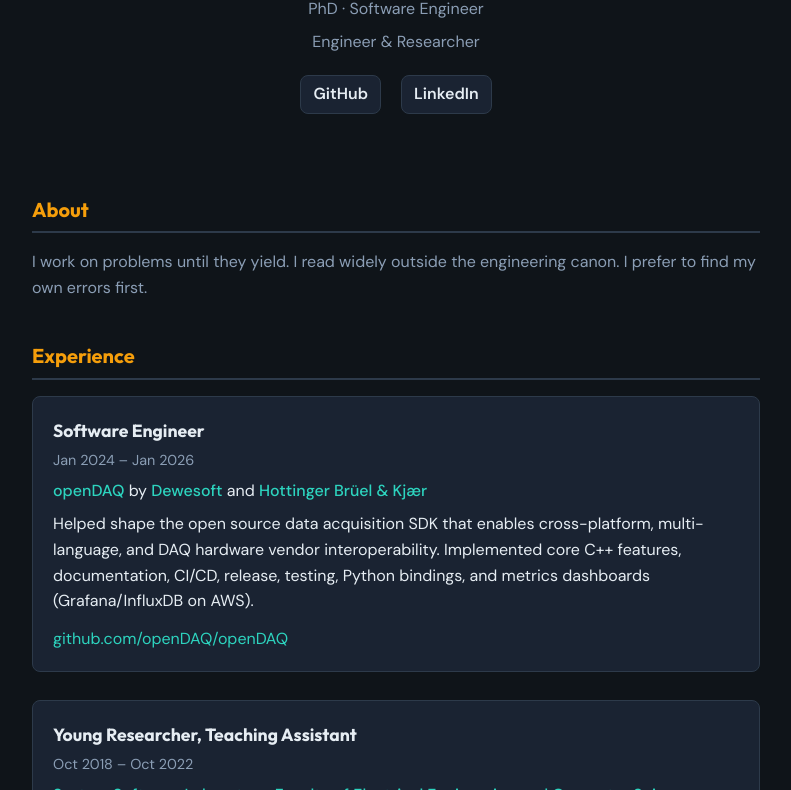
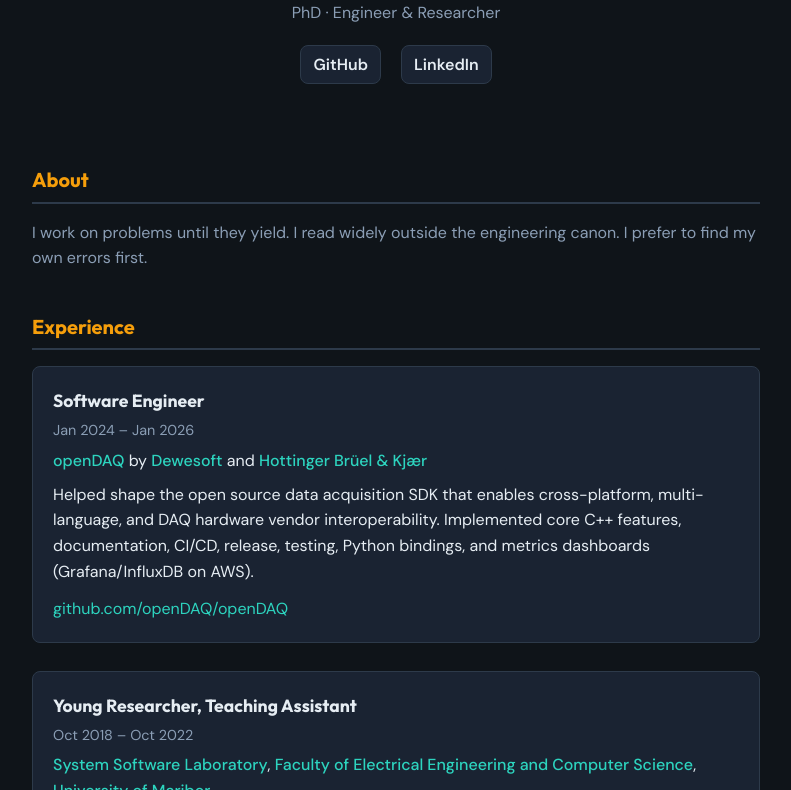
Before and after one commit to aljazfrancic/aljazfrancic.github.io, a plain HTML site: page index.html in a window 1280 px wide. Shown: the part 310-1100 px from the top of the page, without its empty margins (244-1035 px from the left). Drawn offline with Linux system fonts and the light colour scheme.

Commit message:
Merge hero title into tagline and remove related CSS styling

```diff
--- a/index.html
+++ b/index.html
@@ -15,8 +15,7 @@
     <header class="hero">
       <img src="assets/avatar.jpg" alt="Aljaž Frančič" class="hero__avatar" width="160" height="160">
       <h1 class="hero__name">Aljaž Frančič</h1>
-      <p class="hero__title">PhD · Software Engineer</p>
-      <p class="hero__tagline">Engineer & Researcher</p>
+      <p class="hero__tagline">PhD · Engineer &amp; Researcher</p>
       <nav class="hero__links">
         <a href="https://github.com/aljazfrancic" rel="noopener noreferrer" target="_blank">GitHub</a>
         <a href="https://www.linkedin.com/in/aljazfrancic" rel="noopener noreferrer" target="_blank">LinkedIn</a>
--- a/styles.css
+++ b/styles.css
@@ -87,12 +87,6 @@ a:focus-visible {
   animation: heroSlide 0.8s ease-out 0.1s both;
 }
 .hero__name { animation: heroSlide 0.6s ease-out 0.2s both; }
-.hero__title {
-  font-size: 1rem;
-  color: var(--text-muted);
-  margin: 0.25rem 0 0.5rem;
-  animation: heroSlide 0.6s ease-out 0.3s both;
-}
 .hero__tagline {
   font-size: 1rem;
   color: var(--text-muted);
@@ -315,6 +309,6 @@ a:focus-visible {
 }
 
 @media (prefers-reduced-motion: reduce) {
-  .hero, .hero__avatar, .hero__name, .hero__title, .hero__tagline, .hero__links,
+  .hero, .hero__avatar, .hero__name, .hero__tagline, .hero__links,
   .about, .experience, .education, .projects, .contact { animation: none; }
 }
```
